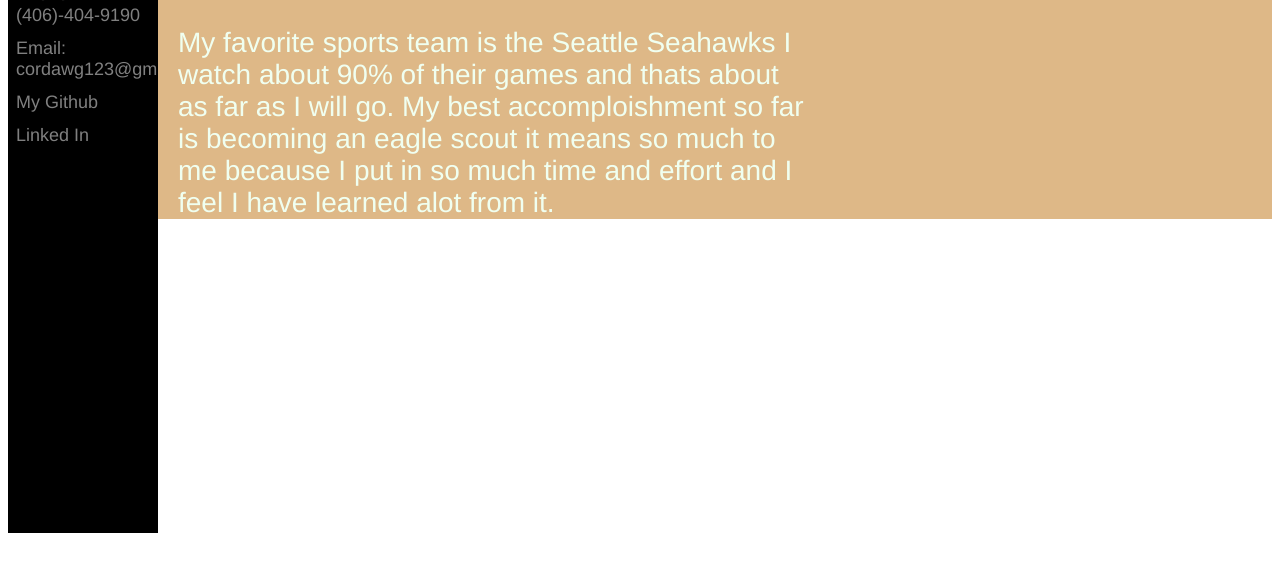
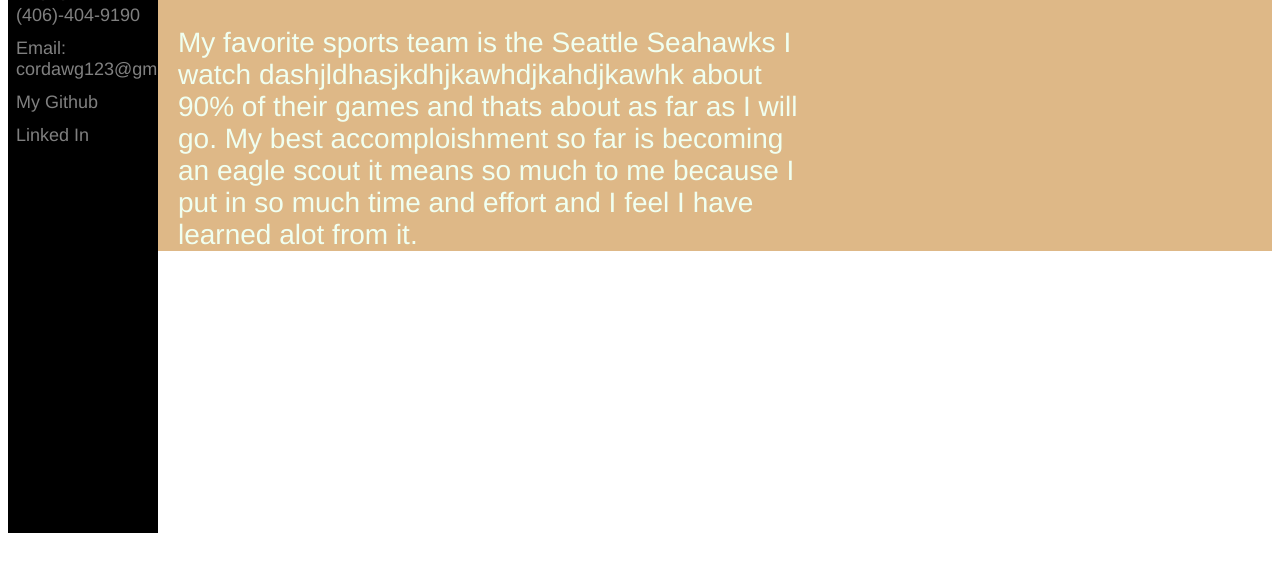
Before and after one commit to corycotterell/corycotterell.github.io, a plain HTML site: page index.html in a window 1280 px wide. Shown: the part 136-708 px from the top of the page. Drawn offline with Linux system fonts and the light colour scheme.

Commit message:
added text

```diff
--- a/index.html
+++ b/index.html
@@ -51,7 +51,7 @@
     <div class="main">
         <h2 style="color:aquamarine"> Fun facts about me </h2>
         <p style="color: honeydew">
-            My favorite sports team is the Seattle Seahawks I watch
+            My favorite sports team is the Seattle Seahawks I watch dashjldhasjkdhjkawhdjkahdjkawhk
             about 90% of their games and thats about as far as I will go.
             My best accomploishment so far is becoming an eagle scout it means
             so much to me because I put in so much time and effort and I feel I have learned alot from it.
```
Also changed, not shown: README.md (deleted).
